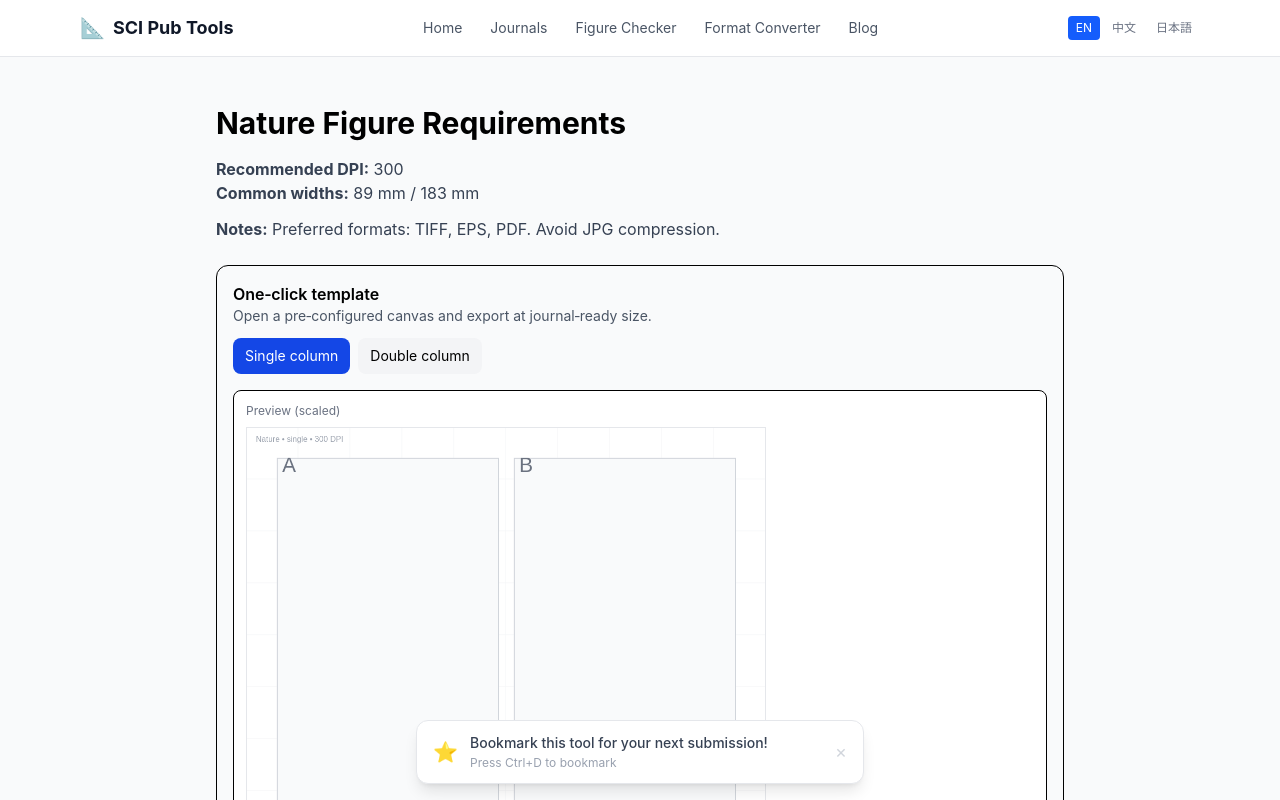
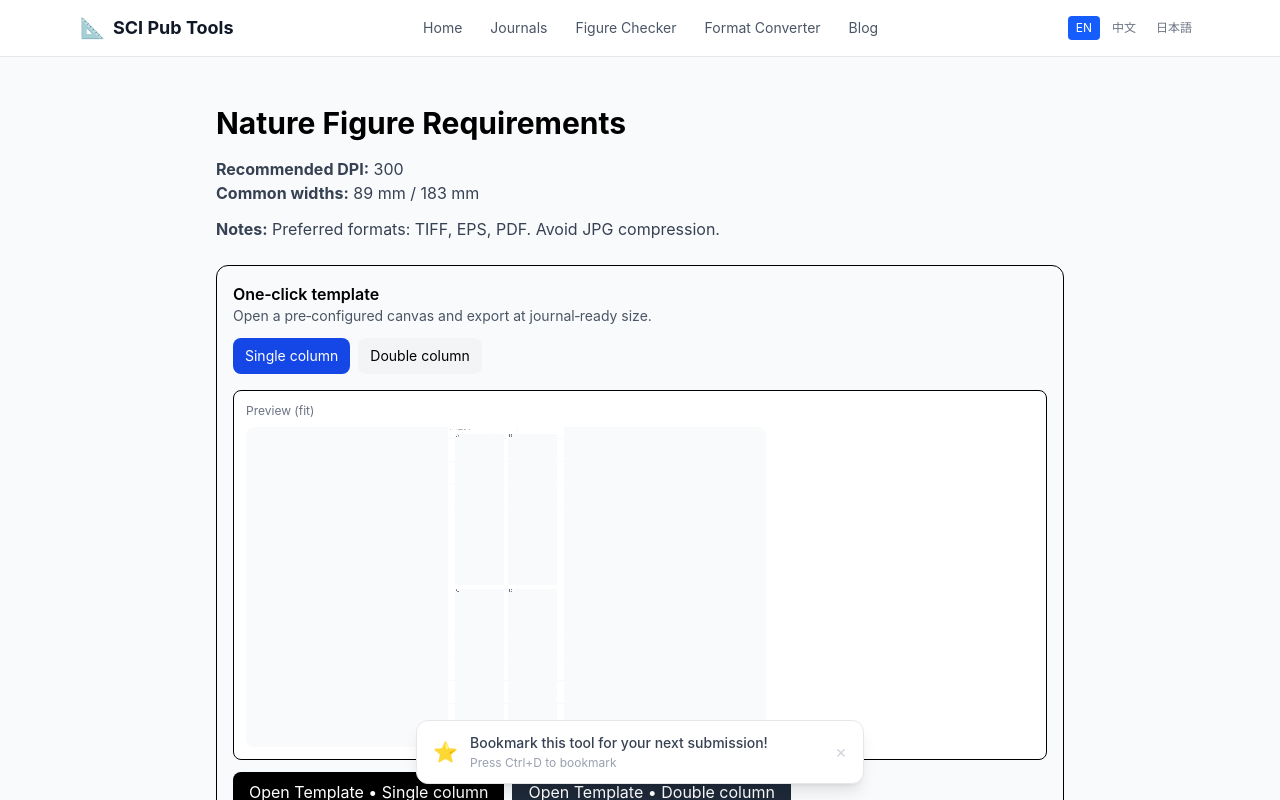
Before and after one commit to biquan678/sci-figure-tool, a React (Vite) app: page /journals/nature in a window 1280 px wide. Shown: the top 800 px of the page. Built offline with nearby package versions, Linux system fonts and the light colour scheme.

Commit message:
style: fit journal preview

```diff
--- a/src/pages/journals/acs.tsx
+++ b/src/pages/journals/acs.tsx
@@ -47,9 +47,9 @@
         </div>
 
         <div className="mt-4 bg-white border rounded-lg p-3">
-          <div className="text-xs text-gray-500 mb-2">Preview (scaled)</div>
-          <div className="overflow-auto">
-            <canvas ref={canvasRef} style={{ maxWidth: '520px', width: '100%', height: 'auto' }} />
+          <div className="text-xs text-gray-500 mb-2">Preview (fit)</div>
+          <div className="overflow-hidden rounded-lg bg-gray-50" style={{ maxWidth: '520px', height: '320px' }}>
+            <canvas ref={canvasRef} style={{ width: '100%', height: '100%', objectFit: 'contain' }} />
           </div>
         </div>
 
--- a/src/pages/journals/cell.tsx
+++ b/src/pages/journals/cell.tsx
@@ -47,9 +47,9 @@
         </div>
 
         <div className="mt-4 bg-white border rounded-lg p-3">
-          <div className="text-xs text-gray-500 mb-2">Preview (scaled)</div>
-          <div className="overflow-auto">
-            <canvas ref={canvasRef} style={{ maxWidth: '520px', width: '100%', height: 'auto' }} />
+          <div className="text-xs text-gray-500 mb-2">Preview (fit)</div>
+          <div className="overflow-hidden rounded-lg bg-gray-50" style={{ maxWidth: '520px', height: '320px' }}>
+            <canvas ref={canvasRef} style={{ width: '100%', height: '100%', objectFit: 'contain' }} />
           </div>
         </div>
 
--- a/src/pages/journals/elsevier.tsx
+++ b/src/pages/journals/elsevier.tsx
@@ -47,9 +47,9 @@
         </div>
 
         <div className="mt-4 bg-white border rounded-lg p-3">
-          <div className="text-xs text-gray-500 mb-2">Preview (scaled)</div>
-          <div className="overflow-auto">
-            <canvas ref={canvasRef} style={{ maxWidth: '520px', width: '100%', height: 'auto' }} />
+          <div className="text-xs text-gray-500 mb-2">Preview (fit)</div>
+          <div className="overflow-hidden rounded-lg bg-gray-50" style={{ maxWidth: '520px', height: '320px' }}>
+            <canvas ref={canvasRef} style={{ width: '100%', height: '100%', objectFit: 'contain' }} />
           </div>
         </div>
 
--- a/src/pages/journals/nature.tsx
+++ b/src/pages/journals/nature.tsx
@@ -47,9 +47,9 @@
         </div>
 
         <div className="mt-4 bg-white border rounded-lg p-3">
-          <div className="text-xs text-gray-500 mb-2">Preview (scaled)</div>
-          <div className="overflow-auto">
-            <canvas ref={canvasRef} style={{ maxWidth: '520px', width: '100%', height: 'auto' }} />
+          <div className="text-xs text-gray-500 mb-2">Preview (fit)</div>
+          <div className="overflow-hidden rounded-lg bg-gray-50" style={{ maxWidth: '520px', height: '320px' }}>
+            <canvas ref={canvasRef} style={{ width: '100%', height: '100%', objectFit: 'contain' }} />
           </div>
         </div>
 
--- a/src/pages/journals/science.tsx
+++ b/src/pages/journals/science.tsx
@@ -47,9 +47,9 @@
         </div>
 
         <div className="mt-4 bg-white border rounded-lg p-3">
-          <div className="text-xs text-gray-500 mb-2">Preview (scaled)</div>
-          <div className="overflow-auto">
-            <canvas ref={canvasRef} style={{ maxWidth: '520px', width: '100%', height: 'auto' }} />
+          <div className="text-xs text-gray-500 mb-2">Preview (fit)</div>
+          <div className="overflow-hidden rounded-lg bg-gray-50" style={{ maxWidth: '520px', height: '320px' }}>
+            <canvas ref={canvasRef} style={{ width: '100%', height: '100%', objectFit: 'contain' }} />
           </div>
         </div>
 
```
